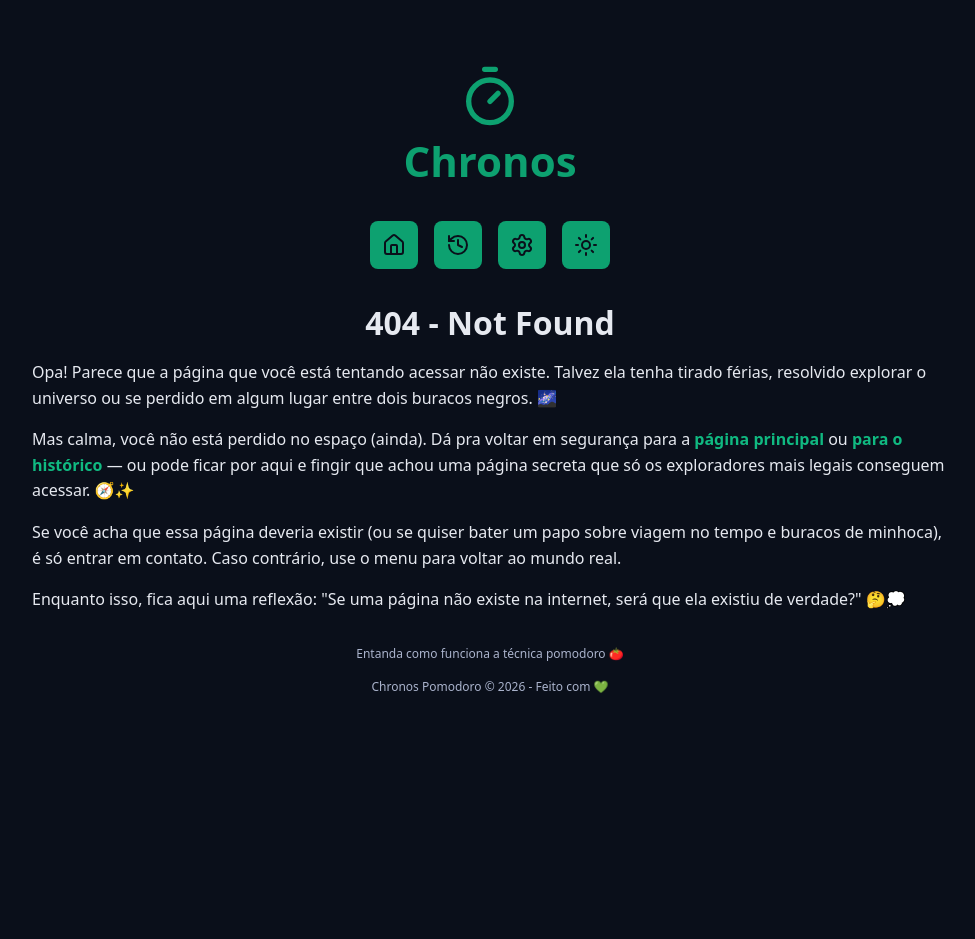
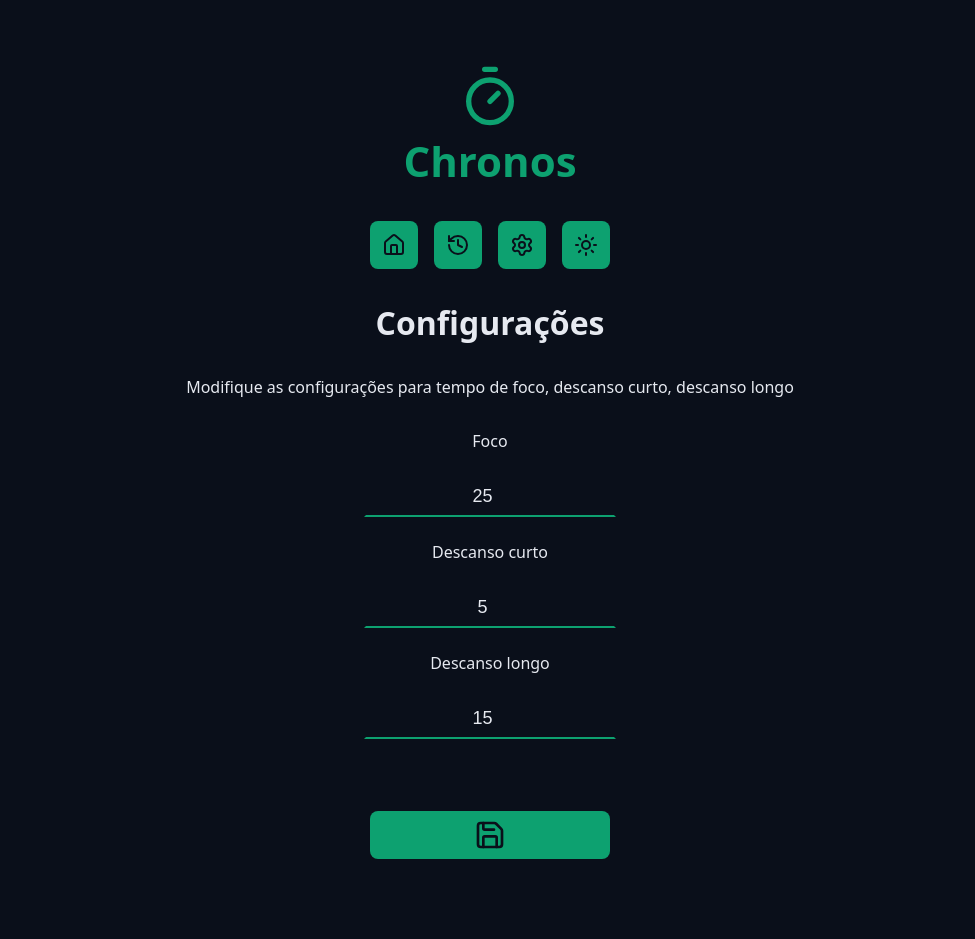
Before and after one commit to RodrigoJNB24/chronos-pomodoro, a React (Vite) app: page /settings in a window 1280 px wide. Shown: the top 939 px of the page, without its empty margins (150-1125 px from the left). Before the commit the page ends 800 px from the top, so only its background shows below. Built offline with nearby package versions, Linux system fonts and the light colour scheme.

Commit message:
94. Add page Settings + correcoes

```diff
--- a/src/App.tsx
+++ b/src/App.tsx
@@ -1,6 +1,6 @@
 import { TaskContextProvider } from './Contexts/TaskContext/TaskContextProvider';
 import { MessagesContainer } from './components/MessagesContainer';
-import { MainRouter } from './MainRouter';
+import { MainRouter } from './routers/MainRouter';
 import './style/theme.css';
 import './style/global.css';
 
--- a/src/Contexts/TaskContext/taskAction.ts
+++ b/src/Contexts/TaskContext/taskAction.ts
@@ -1,11 +1,13 @@
 import { TaskModel } from '../../models/TaskModels';
+import { TaskStateModel } from '../../models/TaskStateModel';
 
 export enum TaskActionTypes {
   'START_TASK' = 'START_TASK',
   'INTERRUPT_TASK' = 'INTERRUPT_TASK',
   'RESET_STATE' = 'RESET_STATE',
   'COUNT_DOWN' = 'COUNT_DOWN',
-  'COMPLETE_TASK' = 'COMPLET_TASK'
+  'COMPLETE_TASK' = 'COMPLET_TASK',
+  'CHANGE_SETTINGS' = 'CHANGE_SETTINGS',
 }
 
 export type TaskActionsWithPayload =
@@ -15,7 +17,11 @@ export type TaskActionsWithPayload =
     }
   | {
       type: TaskActionTypes.COUNT_DOWN;
-      payload: {secondsRemaining: number};
+      payload: { secondsRemaining: number };
+    }
+  | {
+      type: TaskActionTypes.CHANGE_SETTINGS;
+      payload: TaskStateModel['config'];
     };
 
 export type TaskActionsWithoutPayload =
--- a/src/Contexts/TaskContext/taskReducer.ts
+++ b/src/Contexts/TaskContext/taskReducer.ts
@@ -70,6 +70,13 @@ export function taskReducer(
         }),
       };
     }
+
+    case TaskActionTypes.CHANGE_SETTINGS: {
+      return {
+        ...state,
+        config: {...action.payload}
+      };
+    }
   }
   return state;
 }
--- a/src/MainRouter/index.tsx
+++ /dev/null
@@ -1,31 +0,0 @@
-import { BrowserRouter, Route, Routes, useLocation } from "react-router";
-import { Home } from "../pages/Home";
-import { AboutPomodoro } from "../pages/AboutPomodoro";
-import { History } from "../pages/History";
-import { NotFound } from "../pages/NotFound";
-import { useEffect } from "react";
-
-function ScrollToTop() {
-  const { pathname } = useLocation()
-
-  useEffect((() => {
-    window.scrollTo({ top: 0 , behavior: 'smooth'})
-  }), [pathname])
-
-  return null;
-}
-
-export function MainRouter() {
-  return (
-    <BrowserRouter>
-      <Routes>
-        <Route path='/' element={<Home />} />
-        <Route path='/about-pomodoro/' element={<AboutPomodoro />} />
-        <Route path='/history/' element={<History />} />
-
-        <Route path='*' element={<NotFound />} />
-      </Routes>
-      <ScrollToTop />
-    </BrowserRouter>
-  );
-}
--- a/src/pages/History/index.tsx
+++ b/src/pages/History/index.tsx
@@ -1,3 +1,4 @@
+import { useEffect, useState } from 'react';
 import { TrashIcon } from 'lucide-react';
 import { Container } from '../../components/Container';
 import { DefaultButton } from '../../components/DefaultButton';
@@ -8,7 +9,6 @@ import { useTaskContext } from '../../Contexts/TaskContext/useContextProvider';
 import { formatDate } from '../../utils/formatDate';
 import { getTaskStatus } from '../../utils/getTaskStatus';
 import { sortTasks, sortTasksOptions } from '../../utils/sortTasks';
-import { useEffect, useState } from 'react';
 import { showMessage } from '../../adapters/showMessage';
 import { TaskActionTypes } from '../../Contexts/TaskContext/taskAction';
 
@@ -22,6 +22,7 @@ export type HomeProps = {
 export function History() {
   const { state, dispatch } = useTaskContext();
   const hasTasks = state.tasks.length > 0;
+  const [confirmClearHistory, setConfirmClearHistory] = useState(false);
   const [sortTaskOptions, setSortTaskOptions] = useState<sortTasksOptions>(
     () => {
       return {
@@ -57,10 +58,26 @@ export function History() {
     }));
   }, [state.tasks]);
 
+  useEffect(() => {
+    if (!confirmClearHistory) return;
+
+    setConfirmClearHistory(false);
+  }, [confirmClearHistory]);
+
+  useEffect(() => {
+    return () => {
+      showMessage.dismiss()
+    };
+  }, []);
+
   function handleResetHistory() {
+    showMessage.dismiss();
     showMessage.confirm('Deseja apagar todo o historico?', confirmation => {
-      if (!confirmation) return;
-      dispatch({ type: TaskActionTypes.RESET_STATE });
+      setConfirmClearHistory(confirmation);
+
+      if (confirmation) {
+        dispatch({ type: TaskActionTypes.RESET_STATE });
+      }
     });
   }
 
--- /dev/null
+++ b/src/pages/Settings/index.tsx
@@ -0,0 +1,131 @@
+import { useRef } from 'react';
+import { SaveIcon } from 'lucide-react';
+import { Container } from '../../components/Container';
+import { DefaultButton } from '../../components/DefaultButton';
+import { DefaultInput } from '../../components/DefaultInput';
+import { Heading } from '../../components/Heading';
+import { TaskStateModel } from '../../models/TaskStateModel';
+import { MainTemplate } from '../../templates/MainTemplate';
+import { useTaskContext } from '../../Contexts/TaskContext/useContextProvider';
+import { showMessage } from '../../adapters/showMessage';
+import { TaskActionTypes } from '../../Contexts/TaskContext/taskAction';
+
+export type HomeProps = {
+  state: TaskStateModel;
+  setState: React.Dispatch<React.SetStateAction<TaskStateModel>>;
+};
+
+export function Settings() {
+  const { state, dispatch } = useTaskContext();
+  const workTimeInput = useRef<HTMLInputElement>(null);
+  const shortBreakTimeInput = useRef<HTMLInputElement>(null);
+  const longBreakTimeInput = useRef<HTMLInputElement>(null);
+
+  function handleSaveSettings(e: React.SubmitEvent<HTMLFormElement>) {
+    e.preventDefault();
+    showMessage.dismiss();
+
+    const formErrors: Array<string> = [];
+
+    const workTime = Number(workTimeInput.current?.value);
+    const shortBreakTime = Number(shortBreakTimeInput.current?.value);
+    const longBreakTime = Number(longBreakTimeInput.current?.value);
+
+    if (isNaN(workTime) || isNaN(shortBreakTime) || isNaN(longBreakTime)) {
+      formErrors.push('Por favor use apenas numeros para todos os campos');
+    }
+
+    if (workTime < 1 || workTime > 99) {
+      formErrors.push('Por favor digite valores entre 1 e 99 para foco');
+    }
+
+    if (shortBreakTime < 1 || shortBreakTime > 30) {
+      formErrors.push(
+        'Por favor digite valores entre 1 e 30 para descanso curto',
+      );
+    }
+
+    if (longBreakTime < 1 || longBreakTime > 60) {
+      formErrors.push(
+        'Por favor digite valores entre 1 e 60 para descanso longo',
+      );
+    }
+
+    if (formErrors.length > 0) {
+      formErrors.forEach(error => {
+        console.log(error);
+        showMessage.error(error);
+      });
+
+      return;
+    }
+
+    dispatch({
+      type: TaskActionTypes.CHANGE_SETTINGS,
+      payload: {
+        workTime,
+        shortBreakTime,
+        longBreakTime,
+      },
+    })
+
+    showMessage.sucess('Configurações salvas')
+  }
+
+  return (
+    <MainTemplate>
+      <Container>
+        <Heading>Configurações</Heading>
+      </Container>
+
+      <Container>
+        <p style={{ textAlign: 'center' }}>
+          Modifique as configurações para tempo de foco, descanso curto,
+          descanso longo
+        </p>
+      </Container>
+
+      <Container>
+        <form onSubmit={handleSaveSettings} action='' className='form'>
+          <div className='formRow'>
+            <DefaultInput
+              id='workTime'
+              labelText='Foco'
+              ref={workTimeInput}
+              defaultValue={state.config.workTime}
+              type='number'
+            />
+          </div>
+
+          <div className='formRow'>
+            <DefaultInput
+              id='shortBreakTime'
+              labelText='Descanso curto'
+              ref={shortBreakTimeInput}
+              defaultValue={state.config.shortBreakTime}
+              type='number'
+            />
+          </div>
+
+          <div className='formRow'>
+            <DefaultInput
+              id='longBreakTime'
+              labelText='Descanso longo'
+              ref={longBreakTimeInput}
+              defaultValue={state.config.longBreakTime}
+              type='number'
+            />
+          </div>
+
+          <div className='formRow'>
+            <DefaultButton
+              icon={<SaveIcon />}
+              aria-label='Salvar configurações'
+              title='Salvar configurações'
+            />
+          </div>
+        </form>
+      </Container>
+    </MainTemplate>
+  );
+}
--- /dev/null
+++ b/src/routers/MainRouter/index.tsx
@@ -0,0 +1,33 @@
+import { BrowserRouter, Route, Routes, useLocation } from 'react-router';
+import { Home } from '../../pages/Home';
+import { AboutPomodoro } from '../../pages/AboutPomodoro';
+import { History } from '../../pages/History';
+import { Settings } from '../../pages/Settings';
+import { NotFound } from '../../pages/NotFound';
+import { useEffect } from 'react';
+
+function ScrollToTop() {
+  const { pathname } = useLocation();
+
+  useEffect(() => {
+    window.scrollTo({ top: 0, behavior: 'smooth' });
+  }, [pathname]);
+
+  return null;
+}
+
+export function MainRouter() {
+  return (
+    <BrowserRouter>
+      <Routes>
+        <Route path='/' element={<Home />} />
+        <Route path='/history/' element={<History />} />
+        <Route path='/settings/' element={<Settings />} />
+        <Route path='/about-pomodoro/' element={<AboutPomodoro />} />
+
+        <Route path='*' element={<NotFound />} />
+      </Routes>
+      <ScrollToTop />
+    </BrowserRouter>
+  );
+}
```
